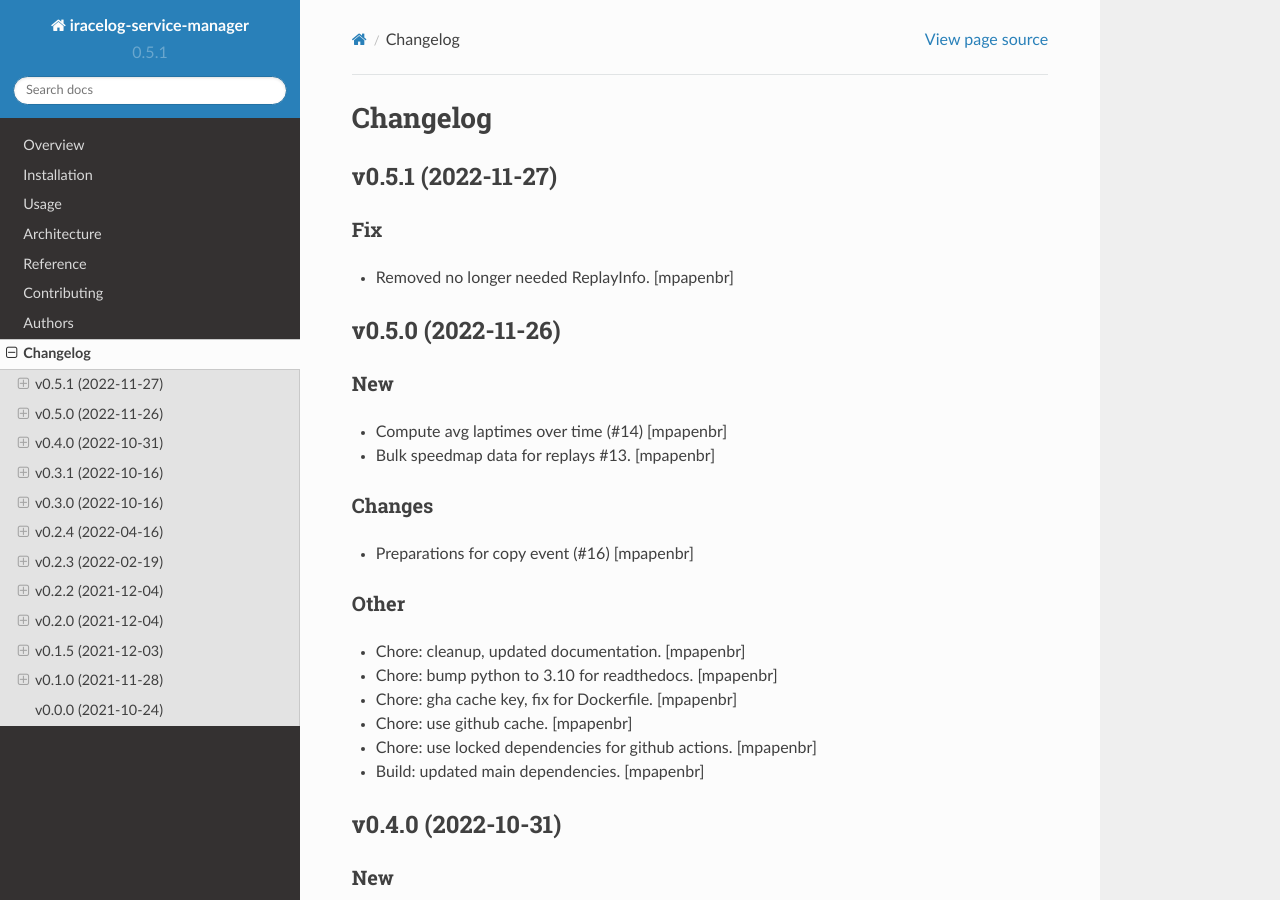
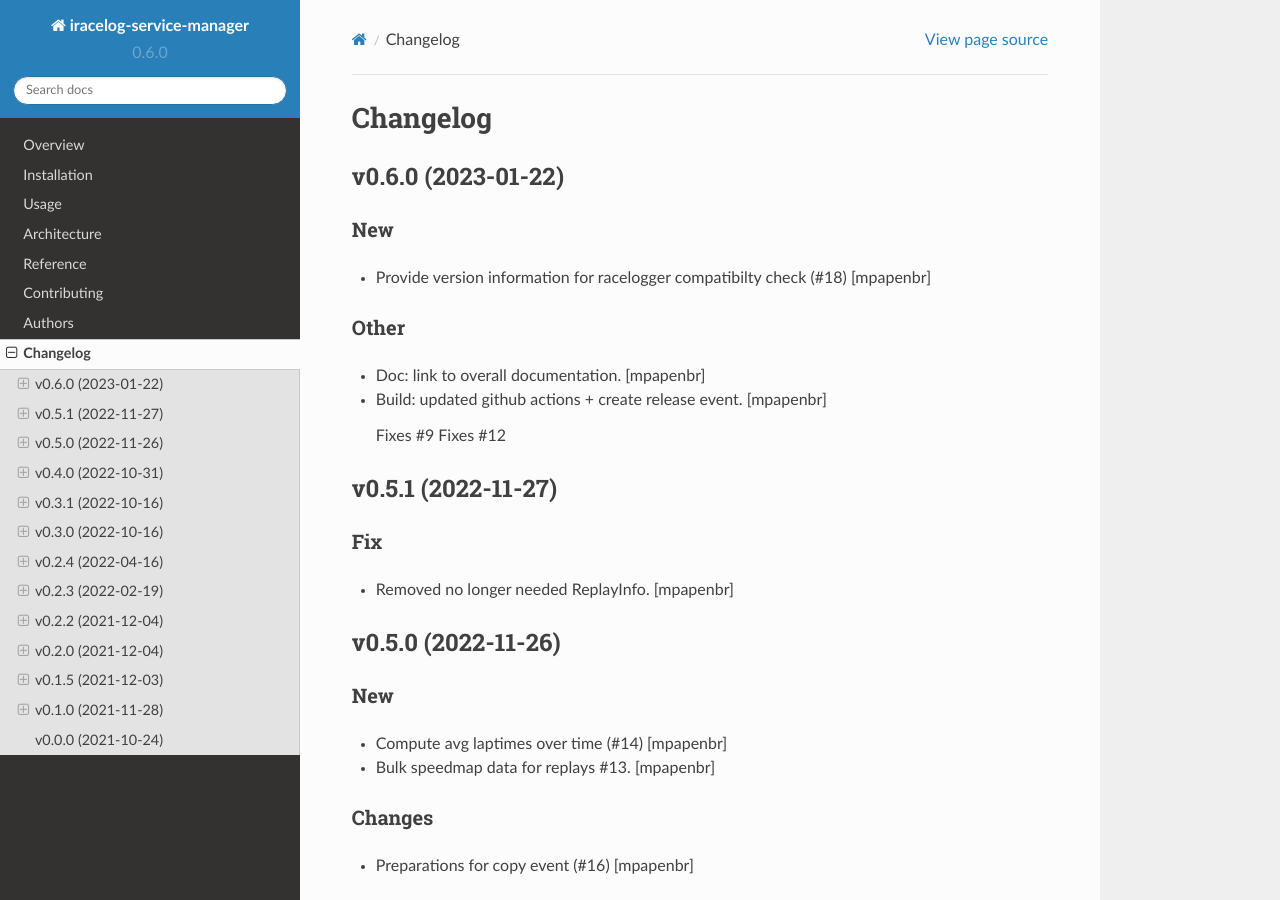
Before and after one commit to mpapenbr/iracelog-service-manager, a Sphinx documentation site: the page built from docs/changelog.rst, in a window 1280 px wide and 900 px high. Built offline with Sphinx 7.4.7 and the Read the Docs theme 2.0.0, drawn with Linux system fonts in a browser that asks for light colours.

Commit message:
Bump version: 0.5.1 → 0.6.0

```diff
--- a/CHANGELOG.rst
+++ b/CHANGELOG.rst
@@ -1,5 +1,22 @@
 Changelog
 =========
+
+
+v0.6.0 (2023-01-22)
+-------------------
+
+New
+~~~
+- Provide version information for racelogger compatibilty check (#18)
+  [mpapenbr]
+
+Other
+~~~~~
+- Doc: link to overall documentation. [mpapenbr]
+- Build: updated github actions + create release event. [mpapenbr]
+
+  Fixes #9
+  Fixes #12
 
 
 v0.5.1 (2022-11-27)
--- a/README.rst
+++ b/README.rst
@@ -22,9 +22,9 @@ Overview
     :target: https://codecov.io/github/mpapenbr/iracelog-service-manager
 
 
-.. |commits-since| image:: https://img.shields.io/github/commits-since/mpapenbr/iracelog-service-manager/v0.5.1.svg
+.. |commits-since| image:: https://img.shields.io/github/commits-since/mpapenbr/iracelog-service-manager/v0.6.0.svg
     :alt: Commits since latest release
-    :target: https://github.com/mpapenbr/iracelog-service-manager/compare/v0.5.1...main
+    :target: https://github.com/mpapenbr/iracelog-service-manager/compare/v0.6.0...main
 
 
 
--- a/docs/conf.py
+++ b/docs/conf.py
@@ -20,7 +20,7 @@ project = 'iracelog-service-manager'
 year = '2022'
 author = 'Markus Papenbrock'
 copyright = '{0}, {1}'.format(year, author)
-version = release = '0.5.1'
+version = release = '0.6.0'
 
 pygments_style = 'trac'
 templates_path = ['.']
--- a/setup.py
+++ b/setup.py
@@ -23,7 +23,7 @@ def read(*names, **kwargs):
 
 setup(
     name='iracelog-service-manager',
-    version='0.5.1',
+    version='0.6.0',
     license='Apache-2.0',
     description='Managing services for iRacelog backend.',
     long_description='%s\n%s' % (
--- a/src/iracelog_service_manager/__init__.py
+++ b/src/iracelog_service_manager/__init__.py
@@ -1 +1 @@
-__version__ = '0.5.1'
+__version__ = '0.6.0'
```
Also changed, not shown: .bumpversion.cfg.
